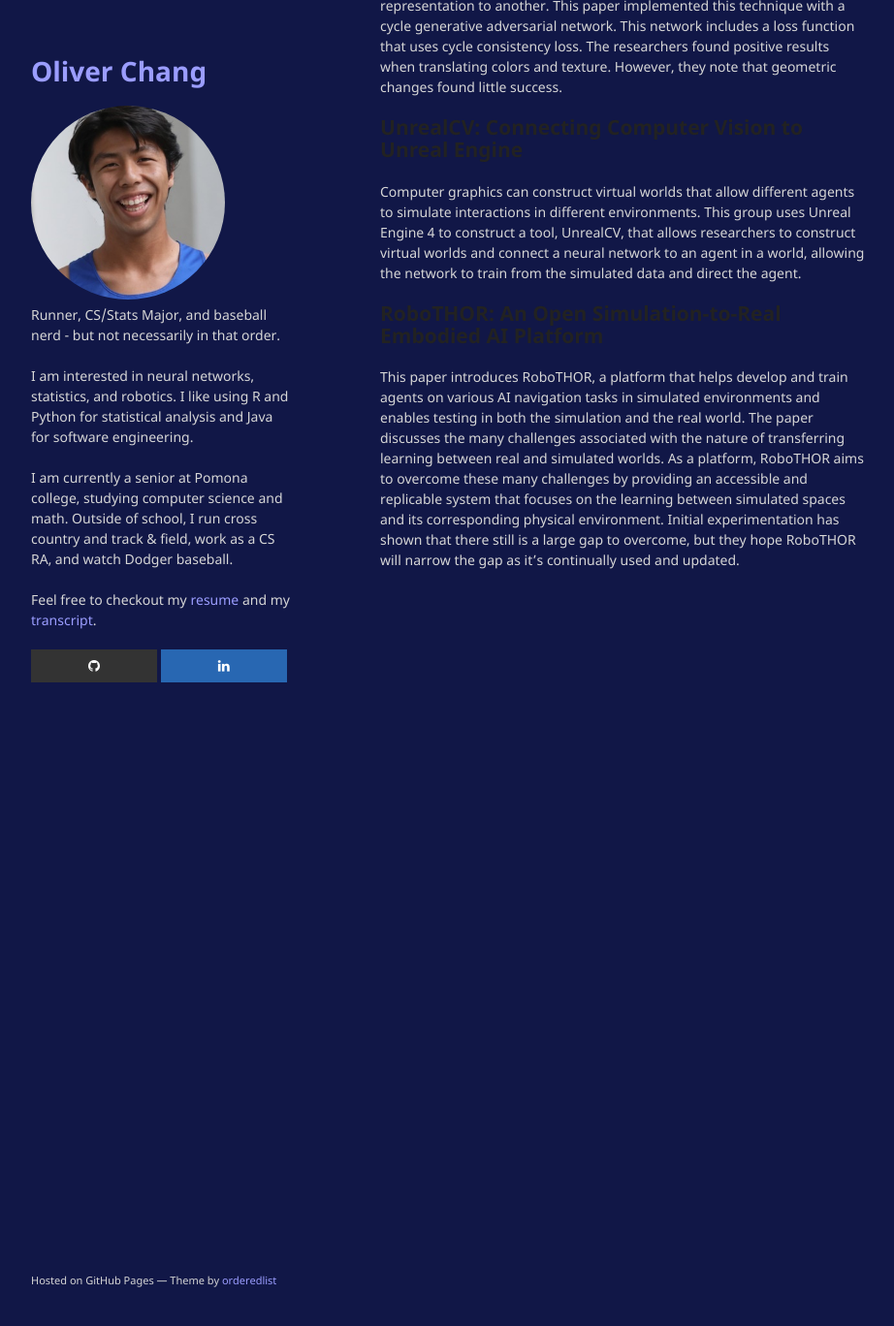
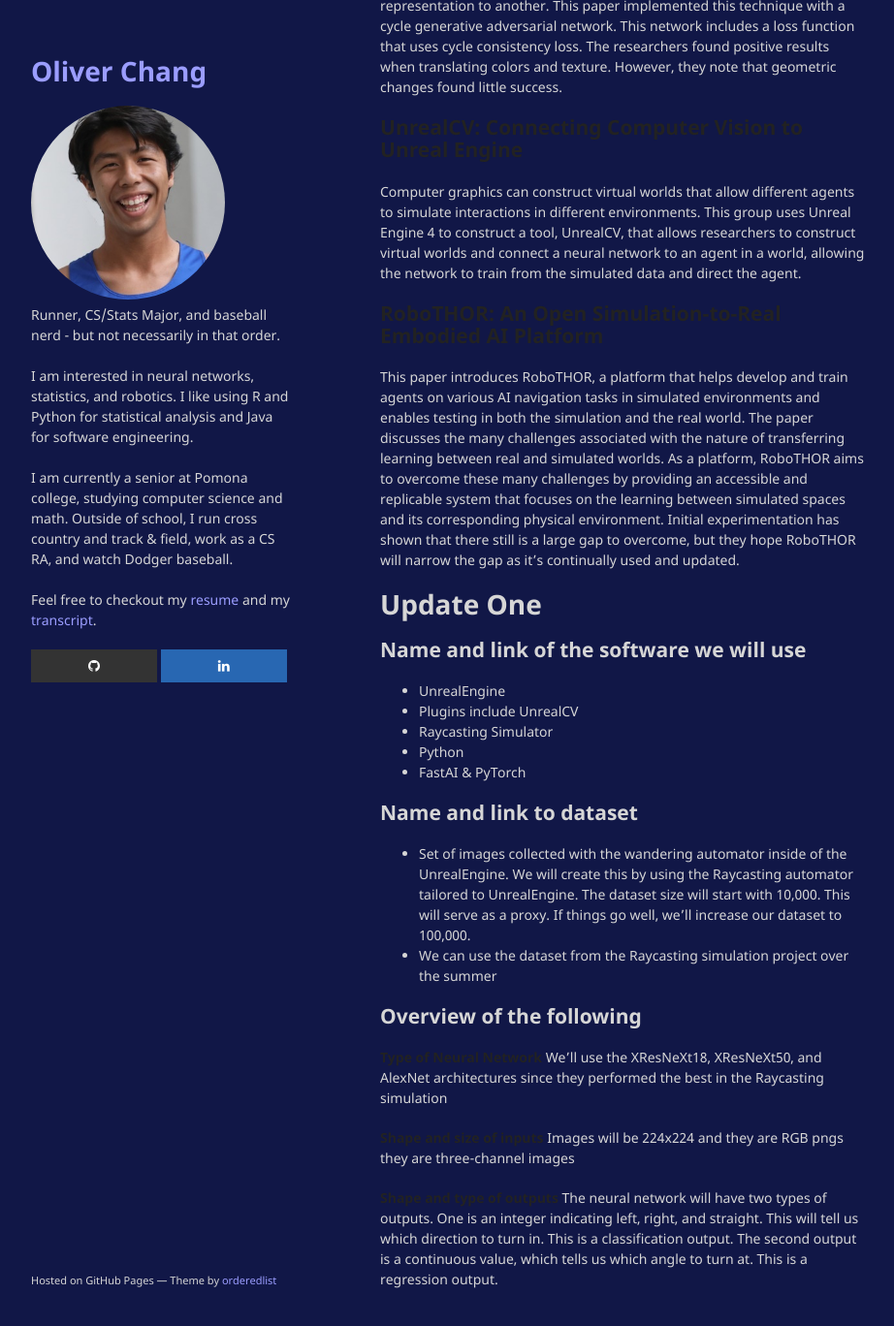
Before and after one commit to oliverc1623/oliverc1623.github.io, a Jekyll site: the page built from cs152/outline.md, in a window 1280 px wide and 1400 px high, scrolled down 1195 px. Shown: the top 1368 px of the window at 97% size, without its empty margins (178-1100 px from the left). Built offline with Jekyll 4.4.1, drawn with Linux system fonts in a browser that asks for light colours; our own code applies the rules of GitHub Pages for plain Markdown files.

Commit message:
added update one

```diff
--- a/cs152/outline.md
+++ b/cs152/outline.md
@@ -43,3 +43,30 @@
 ## [**RoboTHOR: An Open Simulation-to-Real Embodied AI Platform**](https://arxiv.org/abs/2004.06799)
 
 This paper introduces RoboTHOR, a platform that helps develop and train agents on various AI navigation tasks in simulated environments and enables testing in both the simulation and the real world. The paper discusses the many challenges associated with the nature of transferring learning between real and simulated worlds. As a platform, RoboTHOR aims to overcome these many challenges by providing an accessible and replicable system that focuses on the learning between simulated spaces and its corresponding physical environment. Initial experimentation has shown that there still is a large gap to overcome, but they hope RoboTHOR will narrow the gap as it’s continually used and updated.
+
+# Update One
+
+## Name and link of the software we will use
+
+- UnrealEngine
+- Plugins include UnrealCV
+- Raycasting Simulator
+- Python
+- FastAI & PyTorch
+
+## Name and link to dataset
+
+- Set of images collected with the wandering automator inside of the UnrealEngine. We will create this by using the Raycasting automator tailored to UnrealEngine. The dataset size will start with 10,000. This will serve as a proxy. If things go well, we’ll increase our dataset to 100,000.
+- We can use the dataset from the Raycasting simulation project over the summer
+
+## Overview of the following
+
+**Type of Neural Network**
+We’ll use the XResNeXt18, XResNeXt50, and AlexNet architectures since they performed the best in the Raycasting simulation
+
+**Shape and size of inputs**
+Images will be 224x224 and they are RGB pngs they are three-channel images
+
+**Shape and type of outputs**
+The neural network will have two types of outputs. One is an integer indicating left, right, and straight. This will tell us which direction to turn in. This is a classification output.
+The second output is a continuous value, which tells us which angle to turn at. This is a regression output.
```
